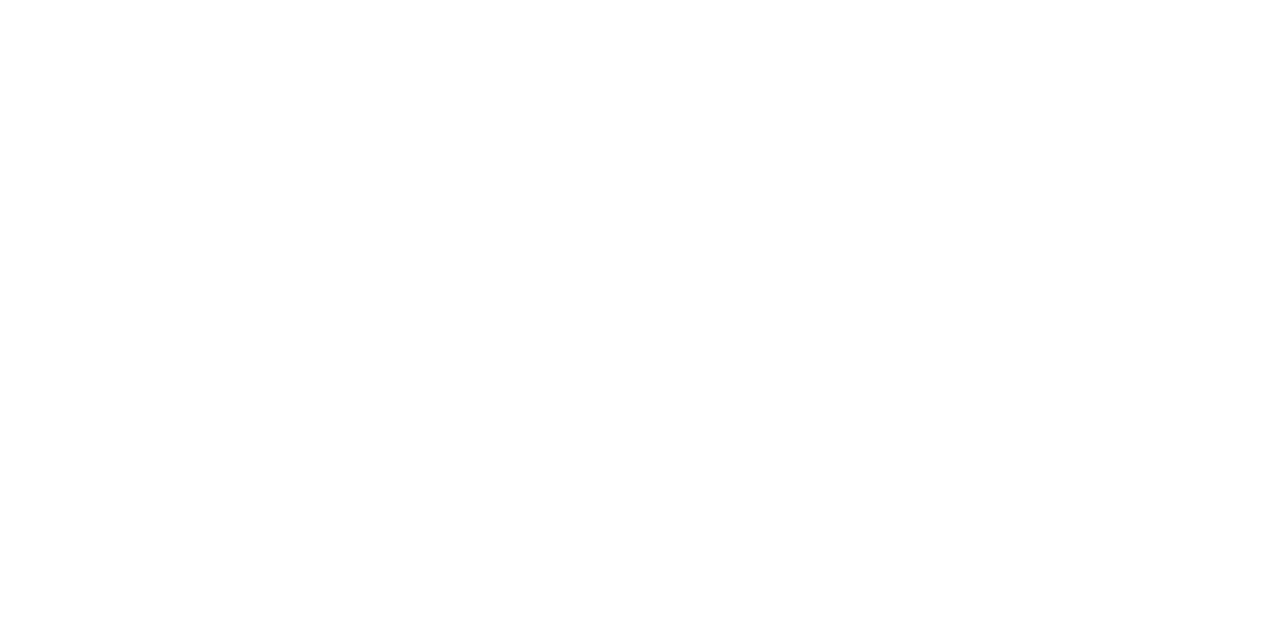
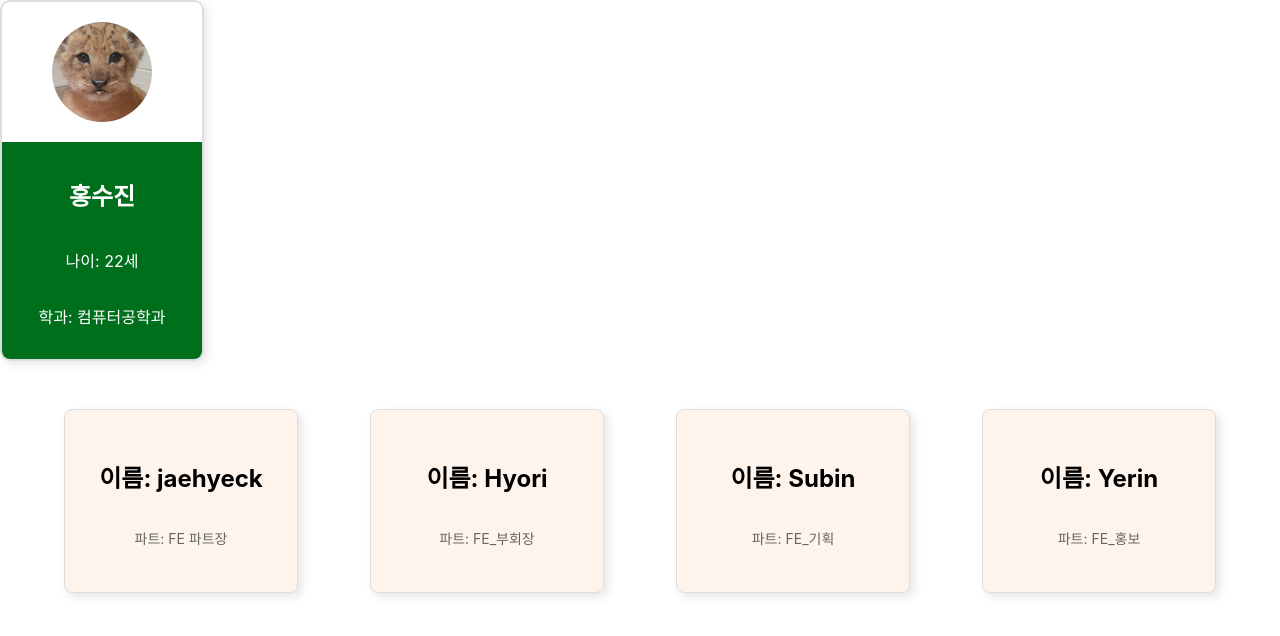
Before and after one commit to likelion-inha-13/FE-react-component-props, a React (Create React App) app: page / in a window 1280 px wide. Shown: the top 636 px of the page. Built offline with nearby package versions, Linux system fonts and the light colour scheme.

Commit message:
홍수진 react 과제제출

```diff
--- a/src/App.js
+++ b/src/App.js
@@ -2,9 +2,29 @@
 import HomePage from "./page/HomePage";
 import StaffPage from "./page/StaffPage";
 /* 여기에 Page들을 import 한 후 하나 씩 확인!! */
+import UserProfile from "./components/UserProfile/UserProfile"
+import StaffProfile from "./components/StaffProfile/StaffProfile";
 
 const App = () => {
-  return <div></div>;
+  const staffs = [
+    {name: "jaehyeck", part: "FE 파트장"},
+    {name: "Hyori", part: "FE_부회장"},
+    {name: "Subin", part: "FE_기획"},
+    {name: "Yerin", part: "FE_홍보"},
+]
+
+  return(
+  <div>
+  <UserProfile name="홍수진" age={22} major="컴퓨터공학과" />
+
+  <div className="staff-card-list">
+  {staffs.map((item,index)=>(
+    <StaffProfile key={index} name={item.name} part={item.part}/>
+    ))}
+  </div>
+  </div>
+  )
 };
 
+
 export default App;
--- a/src/components/StaffProfile/StaffProfile.jsx
+++ b/src/components/StaffProfile/StaffProfile.jsx
@@ -1,8 +1,15 @@
 import React from "react";
 import "./StaffProfile.css";
 
-const StaffProfile = () => {
-  return <div></div>;
+const StaffProfile = ({name,part}) => {
+  return(
+    <div className="staff-card-list">
+    <div className="staff-card">
+        <h2>이름: {name}</h2>
+         <p>파트: {part}</p>
+      </div>
+      </div>
+  )
 };
 
 export default StaffProfile;
--- a/src/components/UserProfile/UserProfile.jsx
+++ b/src/components/UserProfile/UserProfile.jsx
@@ -2,6 +2,24 @@
 import "./UserProfile.css";
 import lionImage from "./lion.jpeg";
 
-const UserProfile = () => {};
+const UserProfile = ({name,age,major}) => {
+    return (
+    <div className="profile-card">
+
+      <div className="profile-top">
+      <img src={lionImage} alt="profile" className="profile-img" />
+      </div>
+
+
+      <div className="profile-info">
+      <h2>{name}</h2>
+      <p>나이: {age}세</p>
+      <p>학과: {major}</p>
+      </div>
+  </div>
+
+
+  )
+};
 
 export default UserProfile;
```
